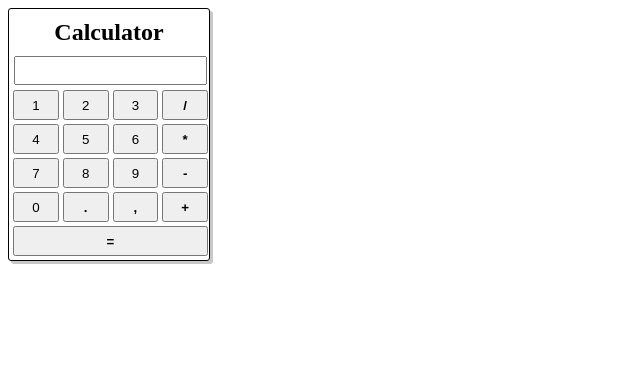
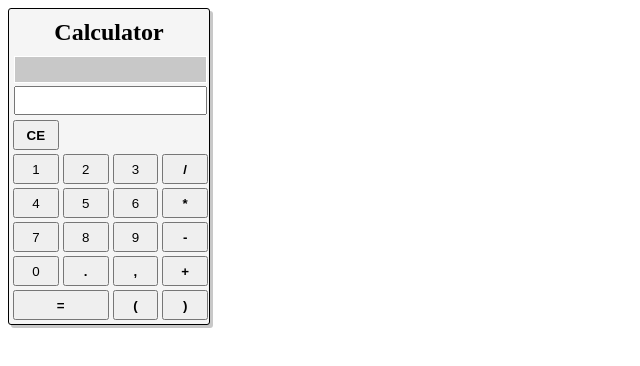
Before and after one commit to caiofrancolin/css_calculator, a plain HTML site: page index.html in a window 1280 px wide. Shown: the whole page, without its empty margins (0-640 px from the left). Drawn offline with Linux system fonts and the light colour scheme.

Commit message:
Adicionando JS na Calculadora, ainda teste

```diff
--- a/css/style.css
+++ b/css/style.css
@@ -3,6 +3,7 @@
   width: 200px;
   border-radius: 3px;
   box-shadow: 3px 3px rgb(200, 200, 200);
+  background-color: rgb(245, 245, 245);
 }
 
 .calculator-title {
@@ -10,11 +11,22 @@
   margin: 10px;
 }
 
-.display {
+.display-calc {
+  border: 1px solid white;
+  background-color: rgb(200, 200, 200);
   margin: 0px 3px 3px 3px;
   padding: 5px;
   text-align: right;
   font-weight: bold;
+  content: '';
+}
+
+.result {
+  margin: 0px 3px 3px 3px;
+  padding: 5px;
+  text-align: right;
+  font-weight: bold;
+  content: '';
 }
 
 .calculator {
@@ -45,3 +57,7 @@
 .grid-template-columns-4 {
 	grid-template-columns: 1fr 1fr 1fr 1fr;
 }
+
+.grid-template-columns-3 {
+	grid-template-columns: 2fr 1fr 1fr;
+}
--- a/index.html
+++ b/index.html
@@ -6,34 +6,61 @@
   <meta name="viewport" content="width=device-width, initial-scale=1.0">
   <title>Document</title>
   <link rel="stylesheet" href="./css/style.css">
+  <script type="text/javascript" src="./script/calculation.js"></script>
 </head>
 <body>
   <div class="container-calculator">
     <h2 class="calculator-title">Calculator</h2>
     <div class="calculator grid grid-template-columns-1">
-      <input id="display" class="display" type="text">
+      <input id="calculation" class="display-calc" type="text">
+      <input id="result" class="result" type="text">
       <div class="number-buttons grid grid-template-columns-4">
-        <button class="button number" value="1">1</button>
-        <button class="button number" value="2">2</button>
-        <button class="button number" value="3">3</button>
-        <button class="button char" value="/">/</button>
-        <button class="button number" value="4">4</button>
-        <button class="button number" value="5">5</button>
-        <button class="button number" value="6">6</button>
-        <button class="button char" value="*">*</button>
-        <button class="button number" value="7">7</button>
-        <button class="button number" value="8">8</button>
-        <button class="button number" value="9">9</button>
-        <button class="button char" value="-">-</button>
-        <button class="button number" value="0">0</button>
-        <button class="button char" value=".">.</button>
-        <button class="button char" value=",">,</button>
-        <button class="button char" value="+">+</button>
+        <button class="button char" value="CE" onclick="writeNum(value)">CE</button>
       </div>
-      <div class="number-buttons grid grid-template-columns-1">
-        <button class="button char" type="button" value="=">=</button>
+      <div class="number-buttons grid grid-template-columns-4">
+        <button class="button number" value="1" onclick="writeNum(Number(value))">1</button>
+        <button class="button number" value="2" onclick="writeNum(Number(value))">2</button>
+        <button class="button number" value="3" onclick="writeNum(Number(value))">3</button>
+        <button class="button char" value="/" onclick="writeNum(value)">/</button>
+        <button class="button number" value="4" onclick="writeNum(Number(value))">4</button>
+        <button class="button number" value="5" onclick="writeNum(Number(value))">5</button>
+        <button class="button number" value="6" onclick="writeNum(Number(value))">6</button>
+        <button class="button char" value="*" onclick="writeNum(value)">*</button>
+        <button class="button number" value="7" onclick="writeNum(Number(value))">7</button>
+        <button class="button number" value="8" onclick="writeNum(Number(value))">8</button>
+        <button class="button number" value="9" onclick="writeNum(Number(value))">9</button>
+        <button class="button char" value="-" onclick="writeNum(value)">-</button>
+        <button class="button number" value="0" onclick="writeNum(Number(value))">0</button>
+        <button class="button char" value="." onclick="writeNum(value)">.</button>
+        <button class="button char" value="," onclick="writeNum(value)">,</button>
+        <button class="button char" value="+" onclick="writeNum(value)">+</button>
+      </div>
+      <div class="number-buttons grid grid-template-columns-3">
+        <button class="button char" type="button" value="=" onclick="writeNum(value)">=</button>
+        <button class="button char" type="button" value="(" onclick="writeNum(value)">(</button>
+        <button class="button char" type="button" value=")" onclick="writeNum(value)">)</button>
       </div>
     </div>
   </div>
+
+  <!-- <script>
+    function writeNum(value) {
+      var calc = document.getElementById('calculation')
+      var result = document.getElementById('result')
+
+      if (value === "CE") {
+        calc.value = ''
+        result.value = ''
+      } else {
+        if (value == '=') {
+          result.value = eval(calc.value)
+        } else {
+          calc.value += value
+          result.value = eval(calc.value)
+        }
+      }
+    }
+  </script> -->
+
 </body>
 </html>
--- /dev/null
+++ b/script/calculation.js
@@ -0,0 +1,18 @@
+object.addEventListener("click", writeNum);
+
+function writeNum(value) {
+  var calc = document.getElementById('calculation')
+  var result = document.getElementById('result')
+
+  if (value === "CE") {
+    calc.value = ''
+    result.value = ''
+  } else {
+    if (value == '=') {
+      result.value = eval(calc.value)
+    } else {
+      calc.value += value
+      result.value = eval(calc.value)
+    }
+  }
+}
```
